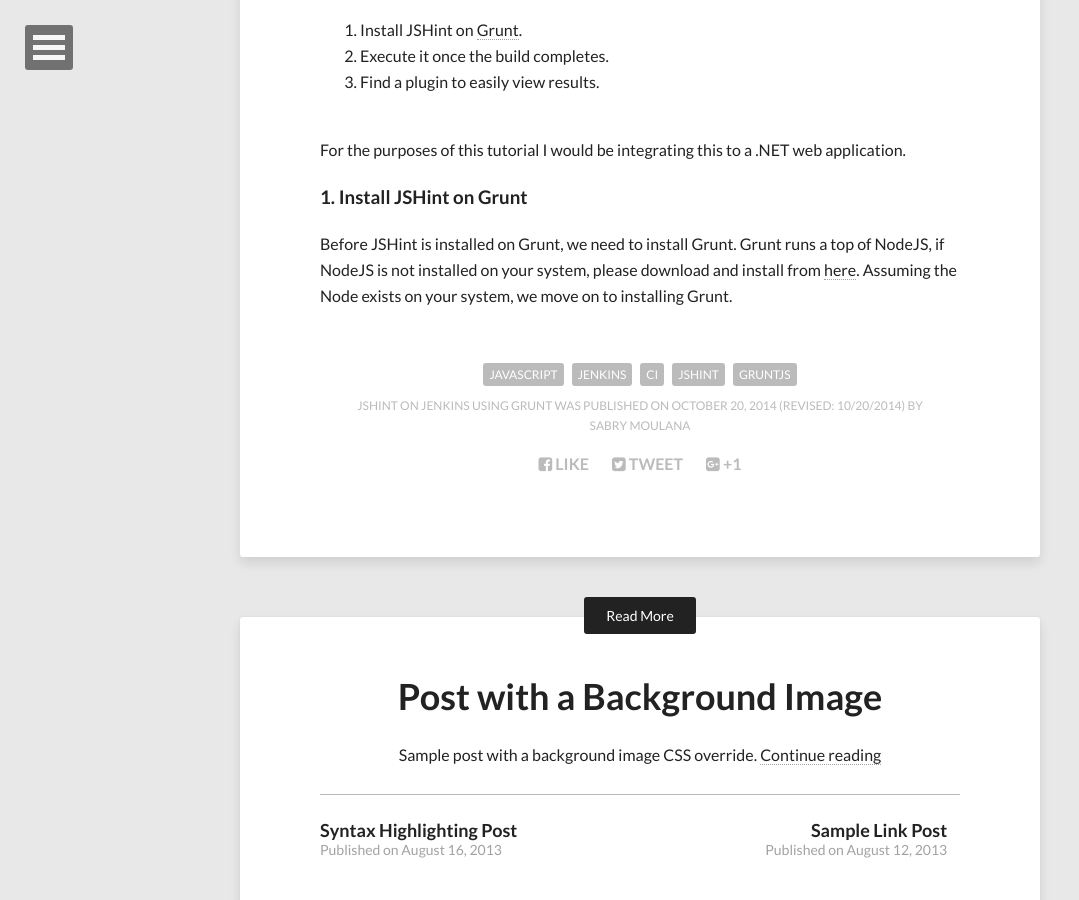
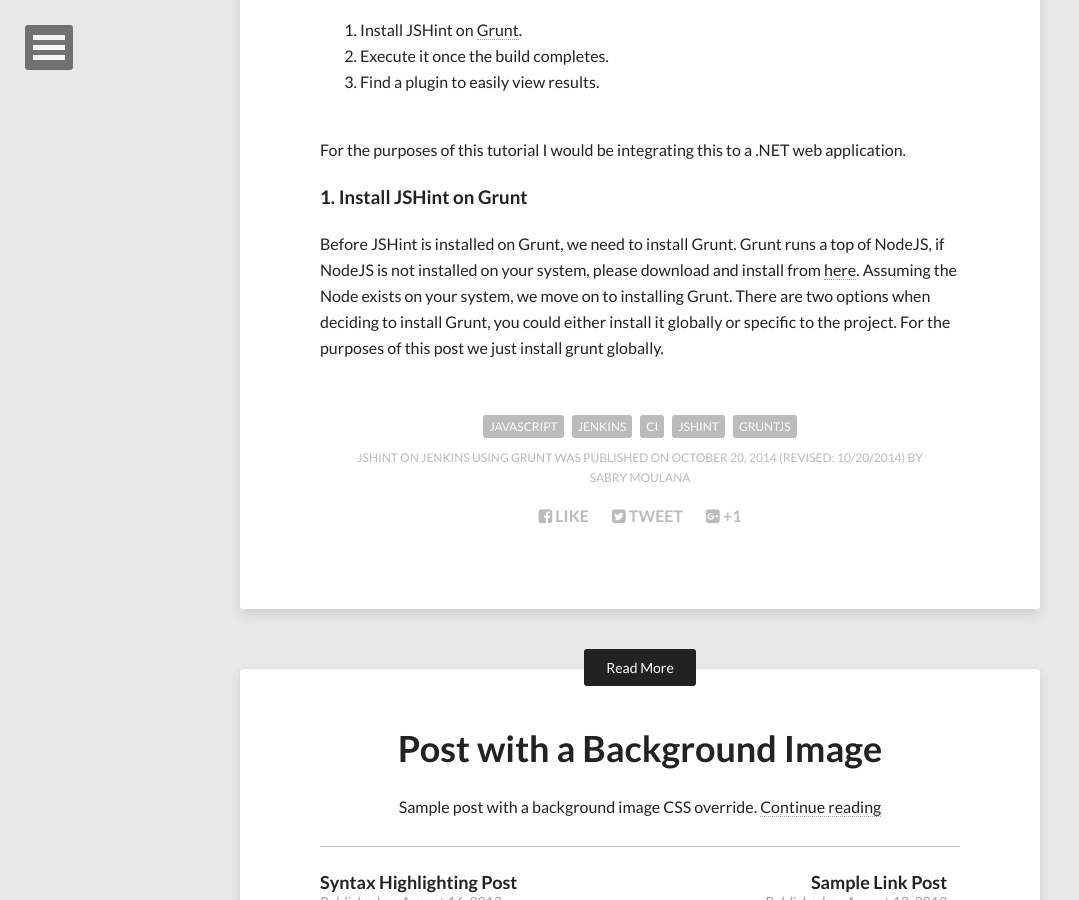
Before and after one commit to halfbakedcookie/halfbakedcookie.github.io, a Jekyll site: the page built from _posts/2014-10-20-JSHint-on-Jenkins-with-Grunt.md, in a window 1280 px wide and 900 px high, scrolled down 711 px. Shown: the whole window, without its empty margins (0-1079 px from the left). Built offline with Jekyll 4.4.1, drawn with Linux system fonts in a browser that asks for light colours; nearby versions of some CDN libraries; comment, search, counter and statistics services are not loaded.

Commit message:
Some text changes. Getting back to writing in this syntax. Cannot remember!

```diff
--- a/_posts/2014-10-20-JSHint-on-Jenkins-with-Grunt.md
+++ b/_posts/2014-10-20-JSHint-on-Jenkins-with-Grunt.md
@@ -26,4 +26,5 @@ For the purposes of this tutorial I would be integrating this to a .NET web appl
 ### 1.   Install JSHint on Grunt
 
 Before JSHint is installed on Grunt, we need to install Grunt. Grunt runs a top of NodeJS, if NodeJS is not installed on your system, please download and install from [here](nodejs.org/download/).
-Assuming the Node exists on your system, we move on to installing Grunt.
+Assuming the Node exists on your system, we move on to installing Grunt. There are two options when deciding to install Grunt, you could either install it globally or specific to the project.
+For the purposes of this post we just install grunt globally.
```
